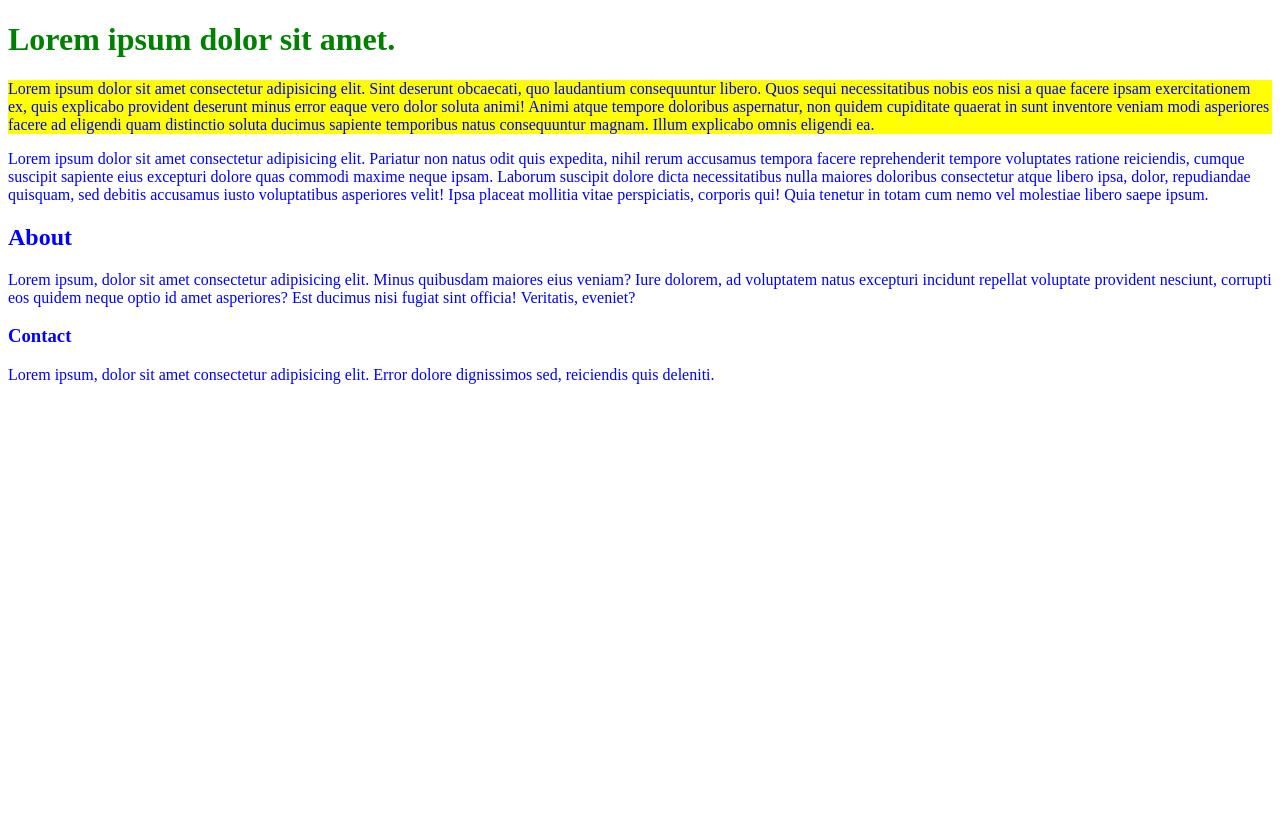
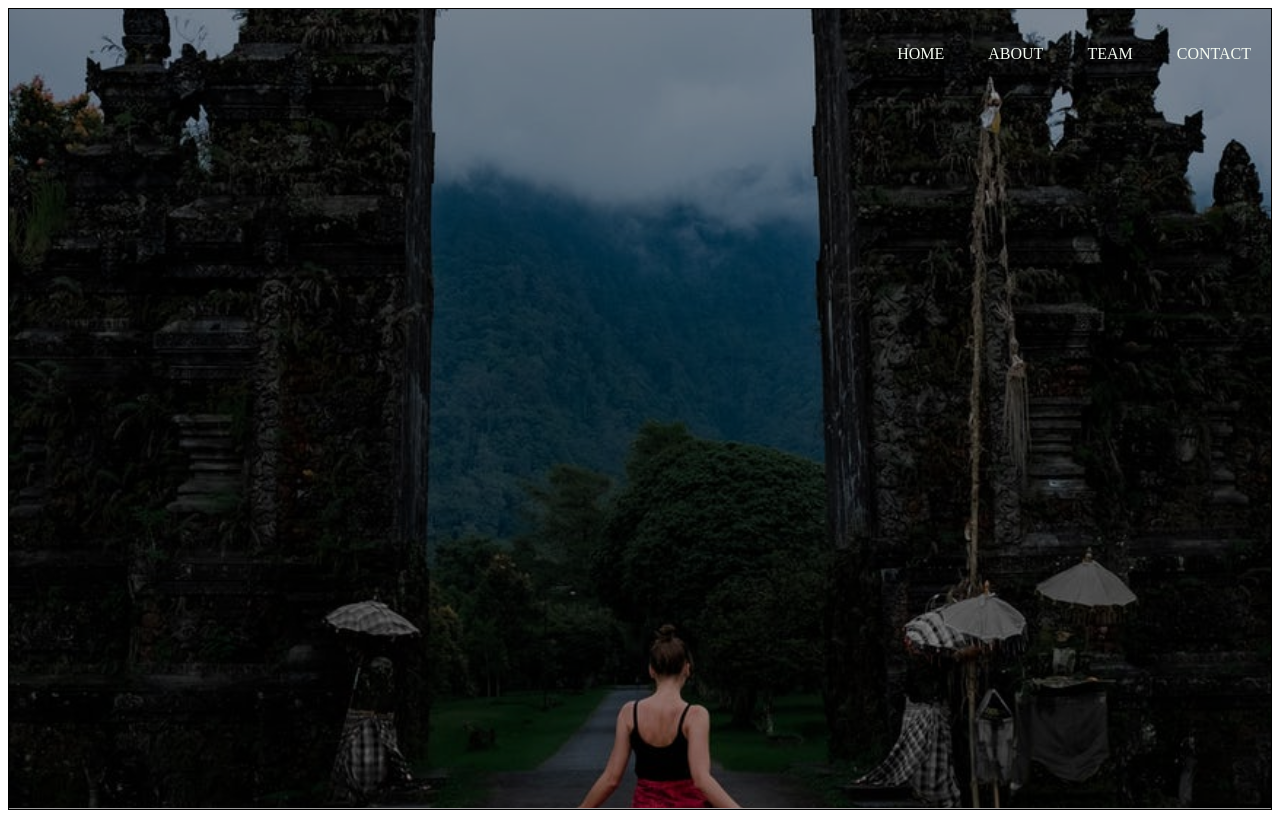
Before and after one commit to kelvinhovinho/k_tours, a plain HTML site: page index.html in a window 1280 px wide. Drawn offline with Linux system fonts and the light colour scheme.

Commit message:
i added some images and home page

```diff
--- a/index.css
+++ b/index.css
@@ -1,9 +1,34 @@
-h1{
-    color:green;
+header{
+    background-image:url(./img/img3.jpeg);
+    background-size: cover;
+    background-position:center;
+    background-repeat: no-repeat;
+    height: 800px;
+    width: 100%;
+    padding:0;
 }
-body{
-    color:blue;
+.overlay{
+    border: 1px solid black;
+    height: 800px;
+    min-width: 800px;
+    background-color:rgba(0,0,0,0.4);
+    z-index:-2;
+ }
+ .nav{
+     text-align: right;
+     padding: auto;
+ }
+header>.overlay>.nav>ul>li{
+    display:inline-block;
+    padding: 20px;
+
 }
-.one{
-    background-color: yellow;
+header>.overlay>.nav>ul>li>a{
+    text-transform: uppercase;
+    text-decoration: none;
+    color: #F4FBF2;
+    display: block;
 }
+
+
+}
--- a/index.html
+++ b/index.html
@@ -3,20 +3,25 @@
 <head>
     <meta charset="UTF-8">
     <meta name="viewport" content="width=device-width, initial-scale=1.0">
-    <link rel="stylesheet" href="index.css">
-    <title>K_TOURS</title>
+    <link rel="stylesheet" href="index.css" type="text/CSS">
+    <title>K_Tours</title>
 </head>
 <body>
-    <h1>Lorem ipsum dolor sit amet.</h1>
-    <p class="one">Lorem ipsum dolor sit amet consectetur adipisicing elit. Sint deserunt obcaecati, quo laudantium consequuntur libero. Quos sequi necessitatibus nobis eos nisi a quae facere ipsam exercitationem ex, quis explicabo provident deserunt minus error eaque vero dolor soluta animi! Animi atque tempore doloribus aspernatur, non quidem cupiditate quaerat in sunt inventore veniam modi asperiores facere ad eligendi quam distinctio soluta ducimus sapiente temporibus natus consequuntur magnam. Illum explicabo omnis eligendi ea.</p>
-    <p>Lorem ipsum dolor sit amet consectetur adipisicing elit. Pariatur non natus odit quis expedita, nihil rerum accusamus tempora facere reprehenderit tempore voluptates ratione reiciendis, cumque suscipit sapiente eius excepturi dolore quas commodi maxime neque ipsam. Laborum suscipit dolore dicta necessitatibus nulla maiores doloribus consectetur atque libero ipsa, dolor, repudiandae quisquam, sed debitis accusamus iusto voluptatibus asperiores velit! Ipsa placeat mollitia vitae perspiciatis, corporis qui! Quia tenetur in totam cum nemo vel molestiae libero saepe ipsum.</p>
-    <h2>About</h2>
-    <p>Lorem ipsum, dolor sit amet consectetur adipisicing elit. Minus quibusdam maiores eius veniam? Iure dolorem, ad voluptatem natus excepturi incidunt repellat voluptate provident nesciunt, corrupti eos quidem neque optio id amet asperiores? Est ducimus nisi fugiat sint officia! Veritatis, eveniet?</p>
-
-
-    <h3>Contact</h3>
-    <p>Lorem ipsum, dolor sit amet consectetur adipisicing elit. Error dolore dignissimos sed, reiciendis quis deleniti.</p>
-
-
+    <div class="container">
+        <div class="home">
+            <header>
+                <div class="overlay">
+                    <div class="nav">
+                        <ul>
+                            <li><a href="#">home</a></li>
+                            <li><a href="#">about</a></li>
+                            <li><a href="#">team</a></li>
+                            <li><a href="#">contact</a></li>
+                        </ul>
+                    </div>
+                </div>
+            </header>
+        </div>
+    </div>
 </body>
 </html>
```
Also changed, not shown: img/ceo.jpeg (added), img/coord.jpeg (added), img/facebook.png (added), img/hr.jpeg (added), img/img1.jpg (added), img/img10.jpg (added), img/img2.webp (added), img/img3.jpeg (added), img/img4.jpeg (added), img/img7.jpg (added), img/img8.jpg (added), img/img9.jpg (added), img/impala2.jpg (added), img/insta.png (added), 1 more files.
